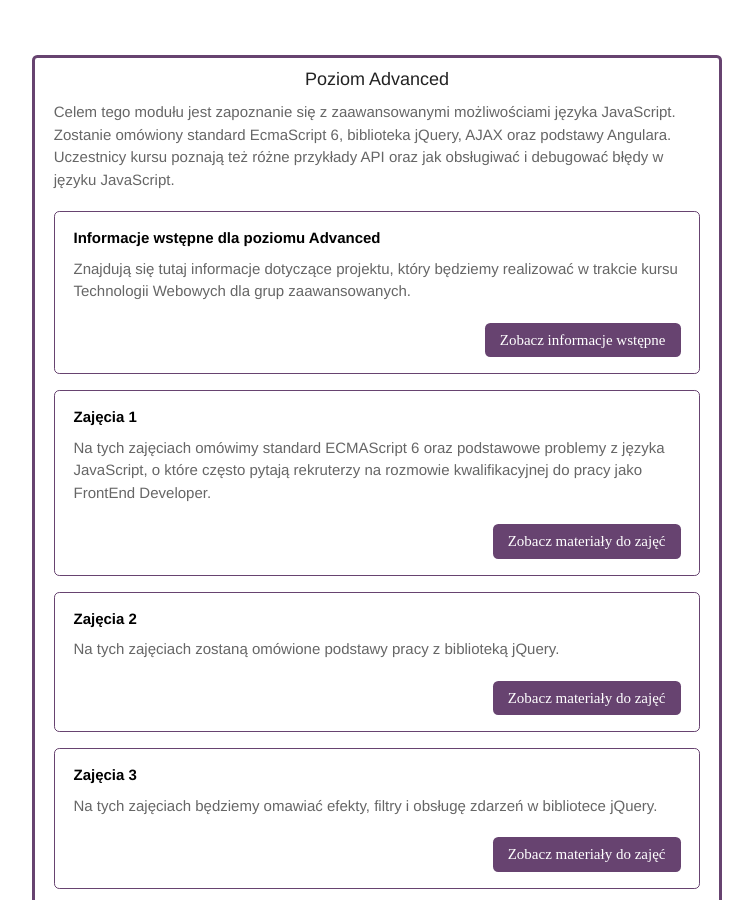
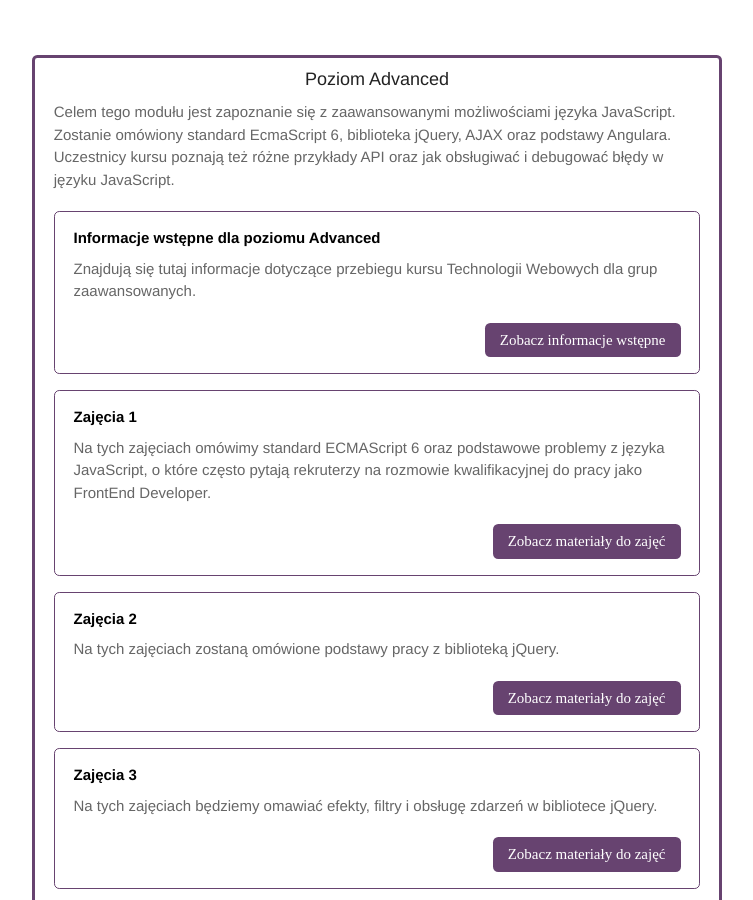
Before and after one commit to marcin-szczepanski/TWE, a Jekyll site: the page built from index.html, in a window 1280 px wide and 900 px high, scrolled down 4073 px. Shown: the whole window, without its empty margins (263-1016 px from the left). Built offline with Jekyll 4.4.1, drawn with Linux system fonts in a browser that asks for light colours; some web fonts are replaced.

Commit message:
Update index.html

```diff
--- a/index.html
+++ b/index.html
@@ -176,7 +176,7 @@ layout: default
                     <div class="module">
                         <dl>
                             <dt>Informacje wstępne dla poziomu Advanced</dt>
-                            <dd>Znajdują się tutaj informacje dotyczące projektu, który&nbsp;będziemy realizować w&nbsp;trakcie kursu Technologii Webowych dla&nbsp;grup zaawansowanych.</dd>
+                            <dd>Znajdują się tutaj informacje dotyczące przebiegu kursu Technologii Webowych dla&nbsp;grup zaawansowanych.</dd>
                         </dl>
                         <a href="zajecia/2/informacje.html" class="button-v">Zobacz informacje wstępne</a>
 						<div style="clear: both;"></div>
```
